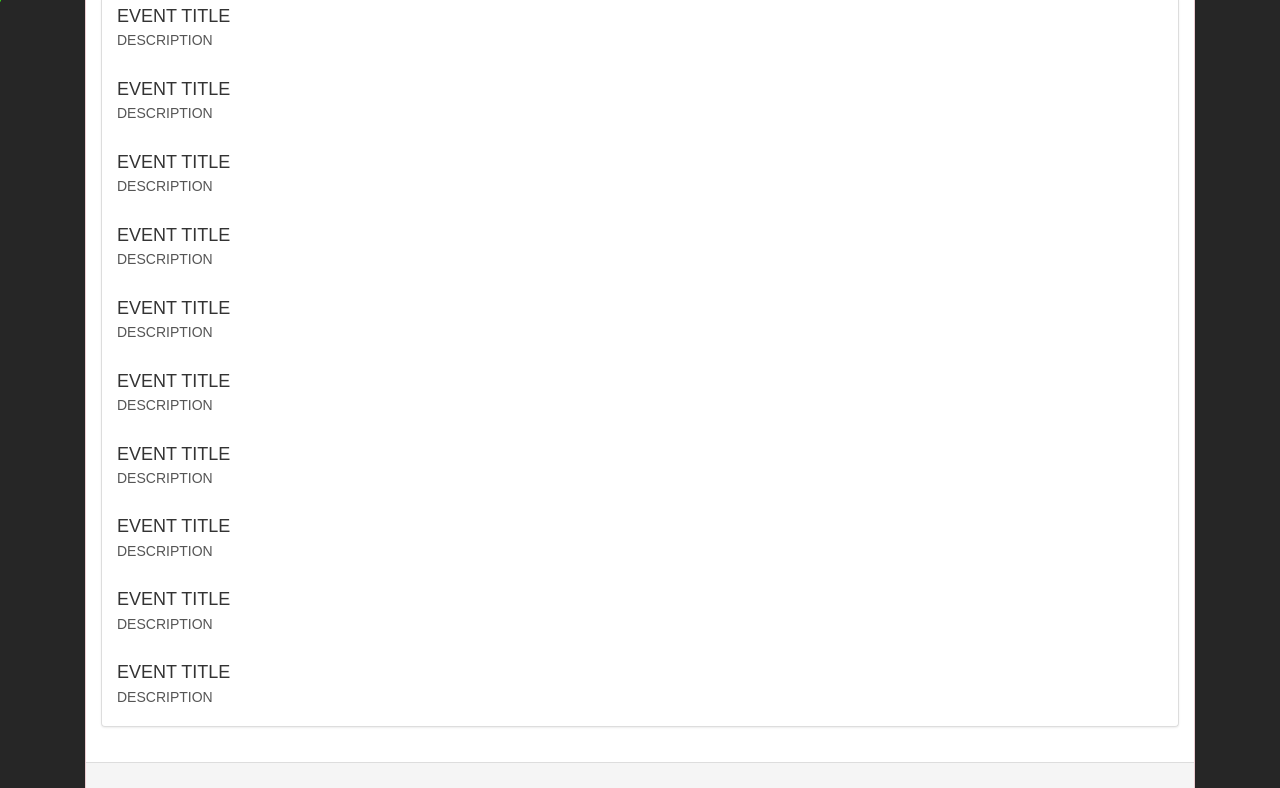
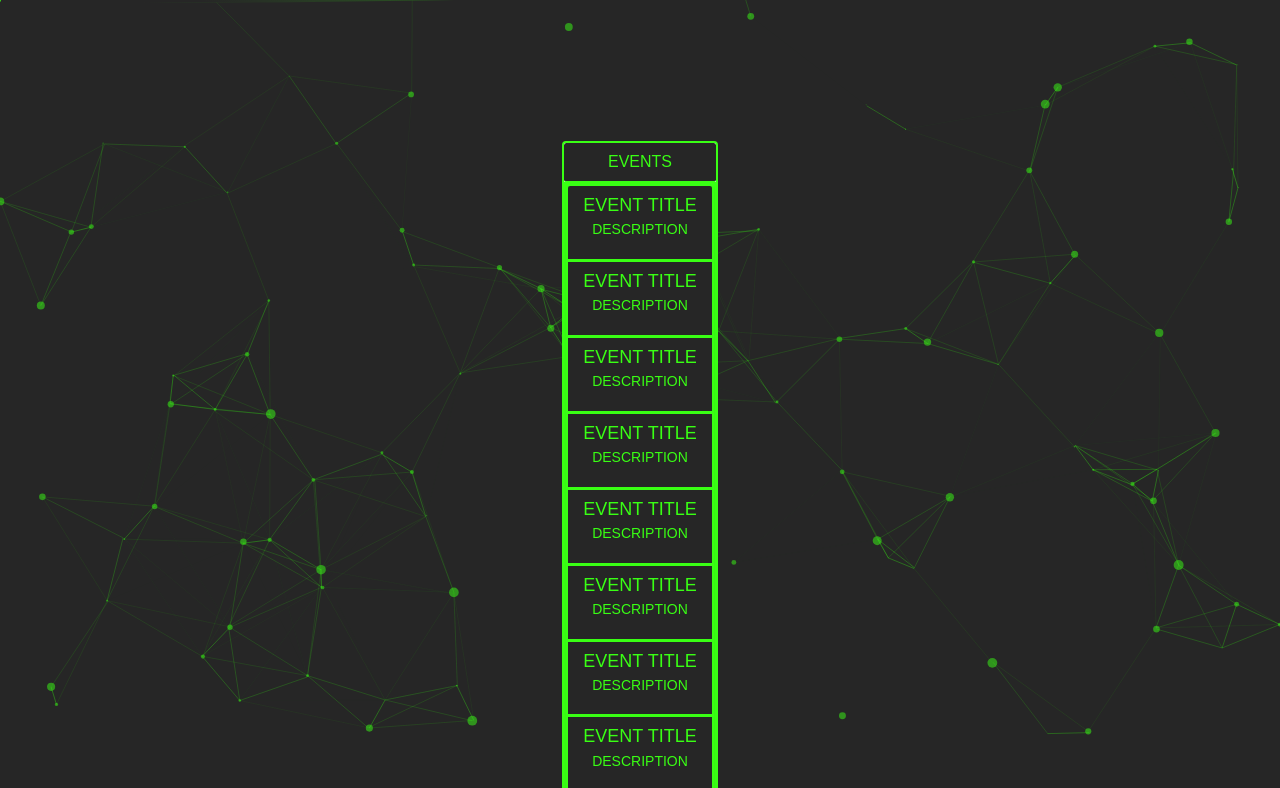
Before and after one commit to maalik-mcburrows/Front-End-Maalik, a plain HTML site: page Front-End-Project-master-FINAL/Version 2/Atlanta.html in a window 1280 px wide. Shown: the part 59-847 px from the top of the page. Drawn offline with nearby package versions, Linux system fonts and the light colour scheme; no server answers.

Commit message:
almost done commit

```diff
--- a/Front-End-Project-master-FINAL/Version 2/Atlanta.html
+++ b/Front-End-Project-master-FINAL/Version 2/Atlanta.html
@@ -7,7 +7,7 @@
     <link rel="stylesheet" href="https://maxcdn.bootstrapcdn.com/bootstrap/3.3.6/css/bootstrap.min.css" integrity="sha384-1q8mTJOASx8j1Au+a5WDVnPi2lkFfwwEAa8hDDdjZlpLegxhjVME1fgjWPGmkzs7" crossorigin="anonymous">
     <!-- Optional theme -->
     <link rel="stylesheet" href="https://maxcdn.bootstrapcdn.com/bootstrap/3.3.6/css/bootstrap-theme.min.css" integrity="sha384-fLW2N01lMqjakBkx3l/M9EahuwpSfeNvV63J5ezn3uZzapT0u7EYsXMjQV+0En5r" crossorigin="anonymous">
-    <link href="CSS/style.css" rel="stylesheet">
+    <link href="CSS/ATLstyle.css" rel="stylesheet">
     <meta charset="UTF-8">
     <style>
       #attraction-panel {
@@ -23,7 +23,7 @@
 
   <body>
 
-    <div class="content">
+<div class="content">
 
     <!-- Navbar with button navs -->
     <nav class="navbar navbar-expand-lg navbar-dark bg-dark" id="navbarElement">
@@ -49,6 +49,7 @@
 
 
 
+    <div id="particles-js">
 
     <!-- Event List -->
     <div class="container">
@@ -142,17 +143,28 @@
             <img class="col-xs-12" src="">
             <a id="classification" href= "" ></a>
           </div>
+          <div id='map-panel' class="panel panel-primary">
+            <!-- <div class="panel-heading">
+              <h3 class="panel-title">Event Map</h3>
+            </div> -->
+            <div id="mapping" class="panel-body">
+              <h4 id = "mapBox" class="list-group-item-heading">Click to see a Map!</h4>
+              <button onclick = "window.location.href = 'atlantaMap.html';">Atlanta</button>
+              </div>
         </div>
         </div>
       </div>
     </div>
     </div>
-    <!-- jQuery (necessary for Bootstrap's JavaScript plugins) -->
-    <script src="https://ajax.googleapis.com/ajax/libs/jquery/1.11.3/jquery.min.js"></script>
-    <!-- Latest compiled and minified JavaScript -->
-    <script src="https://maxcdn.bootstrapcdn.com/bootstrap/3.3.6/js/bootstrap.min.js" integrity="sha384-0mSbJDEHialfmuBBQP6A4Qrprq5OVfW37PRR3j5ELqxss1yVqOtnepnHVP9aJ7xS" crossorigin="anonymous"></script>
+  </div>
+
   </body>
-
+  <script src="JS/particles.js" rel="scripts" type="text/javascript"></script>
+  <script src="JS/app.js" rel="scripts" type="text/javascript"></script>
+  <!-- jQuery (necessary for Bootstrap's JavaScript plugins) -->
+  <script src="https://ajax.googleapis.com/ajax/libs/jquery/1.11.3/jquery.min.js"></script>
+  <!-- Latest compiled and minified JavaScript -->
+  <script src="https://maxcdn.bootstrapcdn.com/bootstrap/3.3.6/js/bootstrap.min.js" integrity="sha384-0mSbJDEHialfmuBBQP6A4Qrprq5OVfW37PRR3j5ELqxss1yVqOtnepnHVP9aJ7xS" crossorigin="anonymous"></script>
 <script>
 
 var page = 0;
--- /dev/null
+++ b/Front-End-Project-master-FINAL/Version 2/CSS/ATLstyle.css
@@ -0,0 +1,198 @@
+html{
+    height: 100vh;
+    margin: 0;
+  }
+
+  body{
+    font-family: sans-serif;
+    /* font-style: italic; */
+    text-transform: uppercase;
+    background-color: #262626;
+    color: #262626;
+    margin: 0;
+    padding: 0;
+    height: 100vh;
+    max-width: 100%;
+    /* display: grid; */
+  }
+
+.content{
+    height: 100vh;
+}
+
+  #particles-js{
+    /* grid-area: main; */
+    /* background: #262626; */
+    height: 100vh;
+    /* z-index: 9999999999; */
+    display: flex;
+    /* align-items: center; */
+    justify-content: center;
+    /* flex-wrap: wrap; */
+    overflow: auto;
+  }
+
+
+.btn{
+    width: fit-content;
+  }
+
+#navbarElement{
+  /* grid-area: navbar; */
+  border-bottom-right-radius: 100%;
+  /* max-height: 50vh; */
+  /* clear: none; */
+  background: linear-gradient(45deg, #262626, #262626 15%, #39ff14);
+  /* display: flex; */
+  /* flex-flow: row; */
+  overflow: auto;
+  justify-content: start;
+  flex-wrap: wrap;
+  position: absolute;
+  width: 100vw;
+  min-width: 50px;
+  overflow: auto;
+  /* flex-shrink: 1; */
+
+
+}
+
+  #navBtn{
+    border-radius: 50%;
+    flex-shrink: 1;
+    /* min-width: 25px; */
+  }
+
+  /* .form-inline{
+min-width: 75px;
+} */
+
+#navBrand{
+  color: #39ff14;
+  /* flex-shrink: 4; */
+  /* min-width: 25px; */
+}
+
+.container{
+    padding-right: 15px;
+      padding-left: 15px;
+      margin-right: auto;
+      position: absolute;
+      /* margin-left: auto; */
+      /* display: flex;
+      align-items: center;
+      justify-content: center; */
+  }
+
+  .row{
+    display: flex;
+    flex-wrap: wrap;
+    align-items: center;
+    justify-content: center;
+    margin-right: -15px;
+    margin-left: -15px;
+  }
+
+  .col-lg{
+    position: absolute;
+    top: 25%;
+    /* width: 50vw;
+    padding-right: 15px;
+    padding-left: 15px; */
+    display: flex;
+    justify-content: center;
+  }
+
+  .panel{
+    margin-bottom: 25vh;
+    margin-top: 25vh;
+    /* margin-left: 25vw; */
+    overflow: auto;
+    /* width: 50vw; */
+    background-color: #fff;
+    color: #39ff14;
+    border: 2px solid #39ff14;;
+    border-radius: 4px;
+  }
+
+  .panel > .panel-heading {
+    background-image: none;
+    background-color: #262626;
+    color: #39ff14;
+    border-color: #39ff14;
+    border-radius: 2px;
+  }
+
+  .panel > .panel-body {
+    background-image: none;
+    background-color: #39ff14;
+    color: #262626;
+    padding: 2px;
+  }
+
+.list-group{
+    margin-bottom: 1px;
+}
+
+  #events > .list-group-item {
+    background-image: none;
+    background-color: #262626;
+    color: #39ff14;
+    text-align: center;
+    border: 2px solid #39ff14;
+  }
+
+  a.list-group-item .list-group-item-heading{
+      color: #39ff14;
+  }
+
+  .panel-title{
+      text-align: center;
+  }
+
+  #attraction-panel{
+      margin-top: 50vh;
+  }
+
+  .panel-footer{
+    background-color: #262626;
+  }
+
+  .pager li>a{
+    background-color: #39ff14;
+    border: none;
+    color: #262626;
+    text-decoration: none;
+  }
+
+  #attraction-panel > .panel-body{
+    background-color: #262626;
+    color: #39ff14;
+    text-align: center;
+    padding: 15px;
+  }
+
+#mapping{
+    background-color: #262626;
+    color: #39ff14;
+}
+
+  .panel #map-panel{
+    overflow: auto;
+    margin-bottom: inherit;
+    background-color: #262626;
+    color: #39ff14;
+    border: 2px solid #39ff14;
+    border-radius: 0.1px;
+    margin-bottom: 0;
+    margin-top: 0;
+    text-align: center;
+    padding: 15px;
+}
+
+#mapping button {
+    overflow: visible;
+    background-color: #262626;
+    border-color: #39ff14;
+    border-radius: 50%;
+}
--- a/Front-End-Project-master-FINAL/Version 2/CSS/style.css
+++ b/Front-End-Project-master-FINAL/Version 2/CSS/style.css
@@ -1,5 +1,5 @@
 #map {
-    height: 80vh;
+    height: 100vh;
   }
 
   html{
@@ -141,3 +141,43 @@ min-width: 75px;
 #savannahBtn{
   border-radius: 60%;
 }
+
+/* ---------------------------ATL Page_____________________________ */
+
+.container{
+  padding-right: 15px;
+    padding-left: 15px;
+    margin-right: auto;
+    margin-left: auto;
+    display: flex;
+    align-items: center;
+    justify-content: center;
+}
+
+.row{
+  display: flex;
+  flex-wrap: wrap;
+  align-items: center;
+  justify-content: center;
+  margin-right: -15px;
+  margin-left: -15px;
+}
+
+.col-lg{
+  position: relative;
+  top: 25%;
+  width: 50vw;
+  padding-right: 15px;
+  padding-left: 15px;
+}
+
+.panel{
+  margin-bottom: 20px;
+  margin-top: 170px;
+  overflow: auto;
+  width: 50vw;
+  background-color: #fff;
+  color: #39ff14;
+  border: 1px solid transparent;
+  border-radius: 4px;
+}
```
Also changed, not shown: Front-End-Project-master-FINAL/Version 2/atlantaMap.html (+21 -8 lines).
